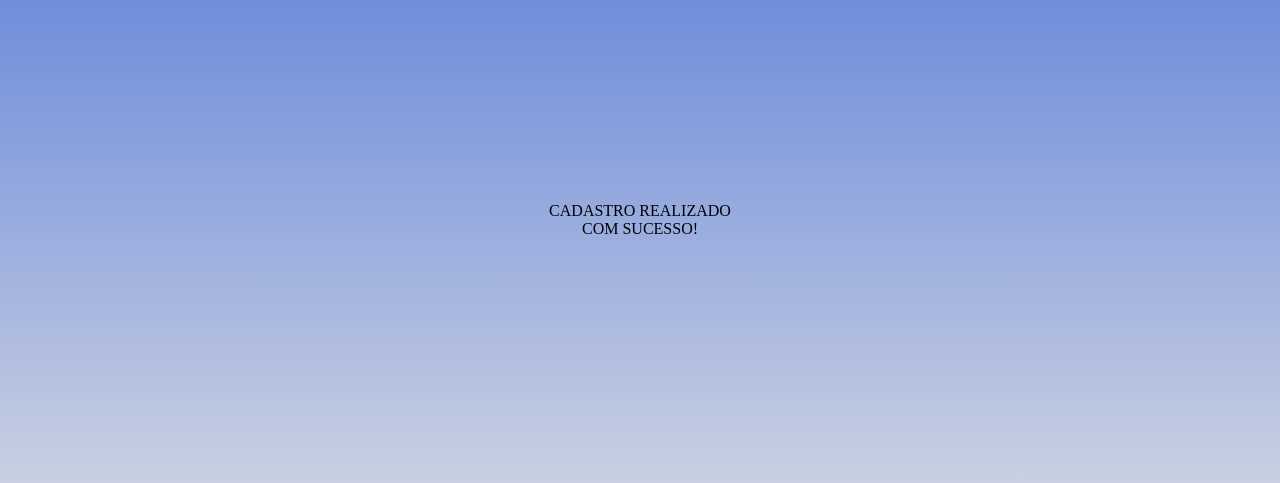
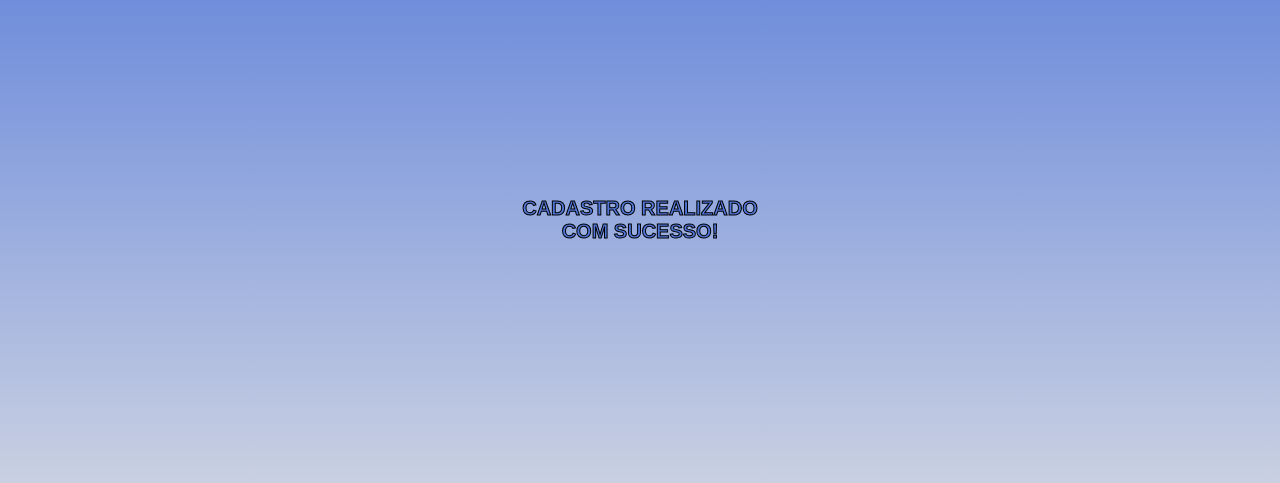
Before and after one commit to xandjr/recitech, a PHP site: page /cadastrorealizado.html in a window 1280 px wide. Shown: the part 171-654 px from the top of the page. Run offline with PHP 8.4, Linux system fonts and the light colour scheme.

Commit message:
Add files via upload

```diff
--- a/css/style.css
+++ b/css/style.css
@@ -83,3 +83,11 @@
     font-weight: bold;
     font-size: 17px;
 }
+.cadastro-realizado{
+    font-size: 20px;
+    font-family: Arial, Helvetica, sans-serif;
+    color: #5076D9;
+    -webkit-text-stroke: 1px black;
+    font-weight: bold;
+    position: relative;
+}
```
